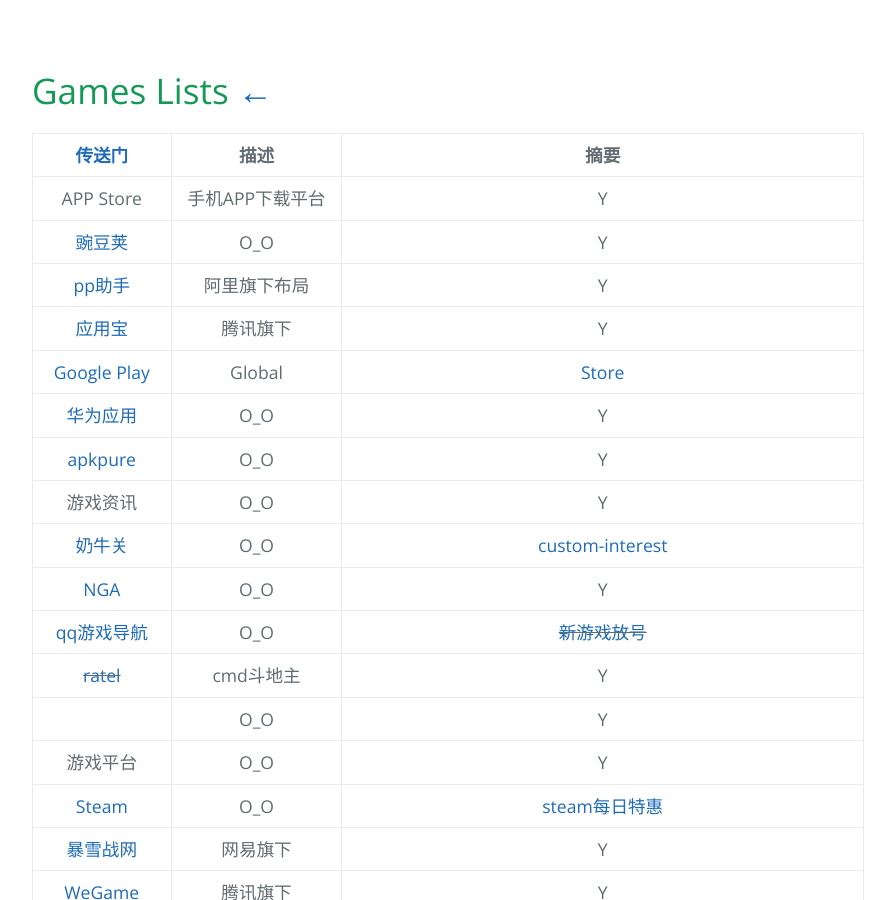
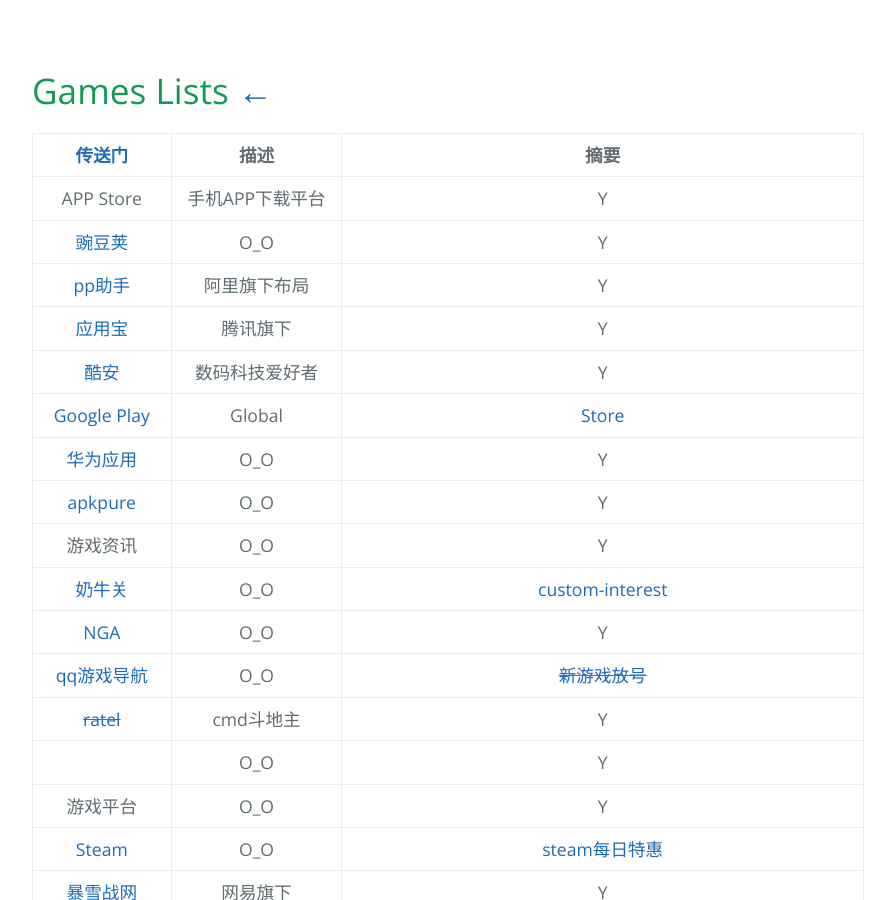
Before and after one commit to AmbroseRen/test, a Jekyll site: the page built from Art/Games/index.md, in a window 1280 px wide and 900 px high. Shown: the whole window, without its empty margins (128-1023 px from the left). Built offline with Jekyll 4.4.1, drawn with Linux system fonts in a browser that asks for light colours; nearby versions of some CDN libraries; our own code applies the rules of GitHub Pages for plain Markdown files; library files that are not in the unit come from our copies; the repository's description, which GitHub fills in, is left out.

Commit message:
Update index.md

```diff
--- a/Art/Games/index.md
+++ b/Art/Games/index.md
@@ -28,6 +28,7 @@
 | [豌豆荚](https://www.wandoujia.com/) | O_O | Y |
 | [pp助手](https://www.pp.cn/) | 阿里旗下布局 | Y |
 | [应用宝](https://sj.qq.com/) | 腾讯旗下 | Y |
+| [酷安](https://www.coolapk.com/) | 数码科技爱好者 | Y |
 | [Google Play](https://play.google.com/store/apps/details?id=com.google.android.gms&hl=zh&gl=US) | Global | [Store](https://play.google.com/store/apps) |
 | [华为应用](https://appgallery.huawei.com/app/C27162) | O_O | Y |
 | [apkpure](https://apkpure.com/cn/) | O_O | Y |
```
